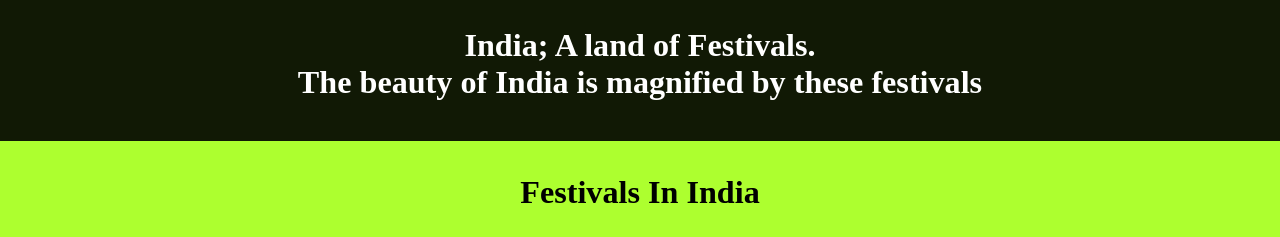
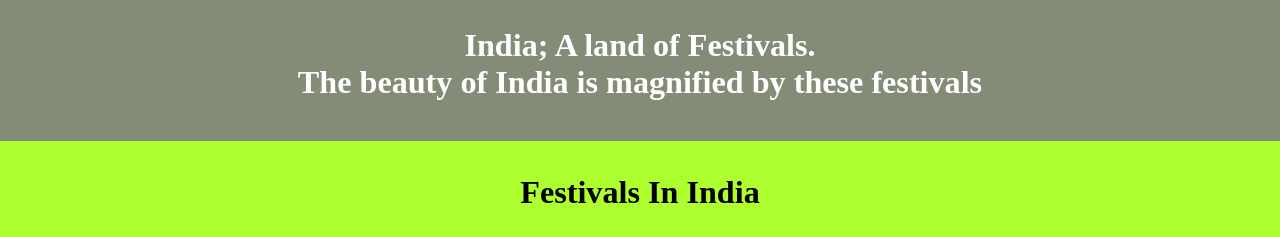
Before and after one commit to AyushJ16/Festivals-In-India, a plain HTML site: page index.html in a window 1280 px wide. Shown: the top 237 px of the page. Drawn offline with Linux system fonts and the light colour scheme.

Commit message:
Update styles.css

```diff
--- a/styles.css
+++ b/styles.css
@@ -10,40 +10,6 @@ html{
 
 
 }
-/* .navbar{
-    display: flex;
-    justify-content: center;
-    align-items: center;
-    background-color: #1d1c1c73;
-    position: sticky;
-    top: 0;
-
-} */
-
-/* .navbar ul{
-    display: flex;
-    list-style: none;
-    margin: 20px 0px;
-} */
-
-/* .navbar ul li{
-    font-family: 'Times New Roman', Times, serif;
-    font-size: 19px ;
-    font-weight: bold;
-} */
-
-/* .navbar ul li a{
-    text-decoration: none;
-    color: white;
-    padding: 8px 25px;
-    transition: all .5s ease;
-} */
-
-/* .navbar ul li a:hover{
-    background-color: white;
-    color: black;
-    box-shadow: white;
-} */
 
 #home{
     display: flex;
@@ -61,7 +27,7 @@ html{
     position: absolute;
     top: 0;
     right: 0;
-    background-color: black;
+    background-color: grey;
     height: 210px;
     max-height: 220px;
     width: 100%;
@@ -72,7 +38,6 @@ html{
 .main{
     display: flex;
     flex-direction: column;
-    /* border: 1px solid black; */
     align-items: center;
     position: absolute;
     top:0;
@@ -85,23 +50,6 @@ html{
     text-align: center;
     margin: 40px 0px ;
 }
-
-/* .btn{
-    padding: 10px 35px;
-    background-color: transparent;
-    border: 1px solid white;
-    color: white;
-    outline: none;
-    transition: .6s ease;
-}
-
-.btn:hover{
-    cursor: pointer;
-    background-color: white;
-    color: black;
-    box-shadow: 0 0 5px white, 0 0 10px white, 0 0 15px white;
-} */
-
 
 
 #skills{
@@ -150,50 +98,3 @@ html{
     padding-top: 20px;
     padding-bottom: 0%;
 }
-
-/* #contact{
-    display: flex;
-    flex-direction: column;
-    box-sizing: border-box;
-    background-color: black;
-    color: white;
-    padding: 20px;
-}
-
-.form{
-    display: flex;
-    flex-direction: column;
-    box-sizing: border-box;
-    align-items: center;
-    margin: 20px 0px;
-}
-
-.input{
-    padding: 12px;
-    margin: 15px;
-    width: 30%;
-    border: none;
-    outline: none;
-}
-
-#msg{
-    width: 30%;
-    padding: 10px;
-    margin: 15px;
-    border: none;
-    outline: none;
-}
-
-#send{
-    padding: 10px;
-    width: 10%;
-    margin: 40px;
-    border: none;
-    outline: none;
-}
-
-#send:hover{
-    cursor: pointer;
-    box-shadow: 0 0 10px white;
-
-} */
```
